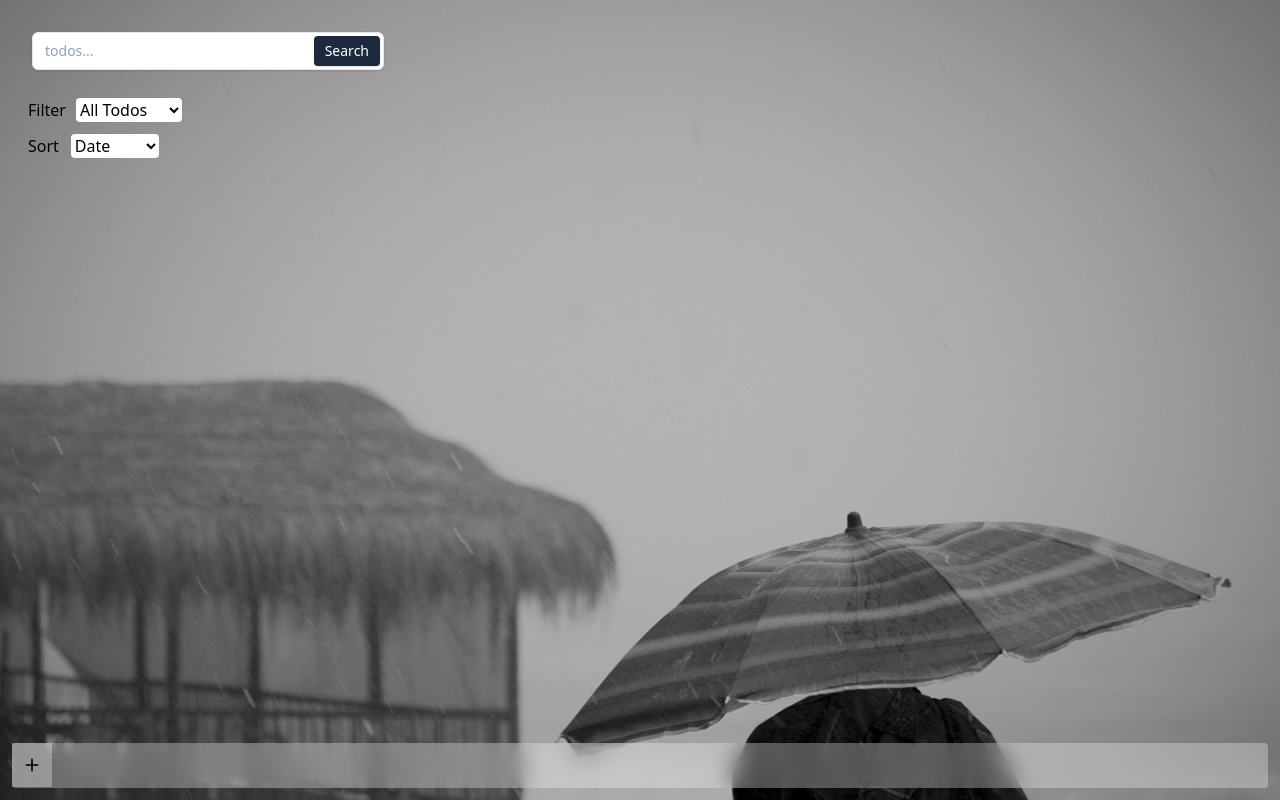
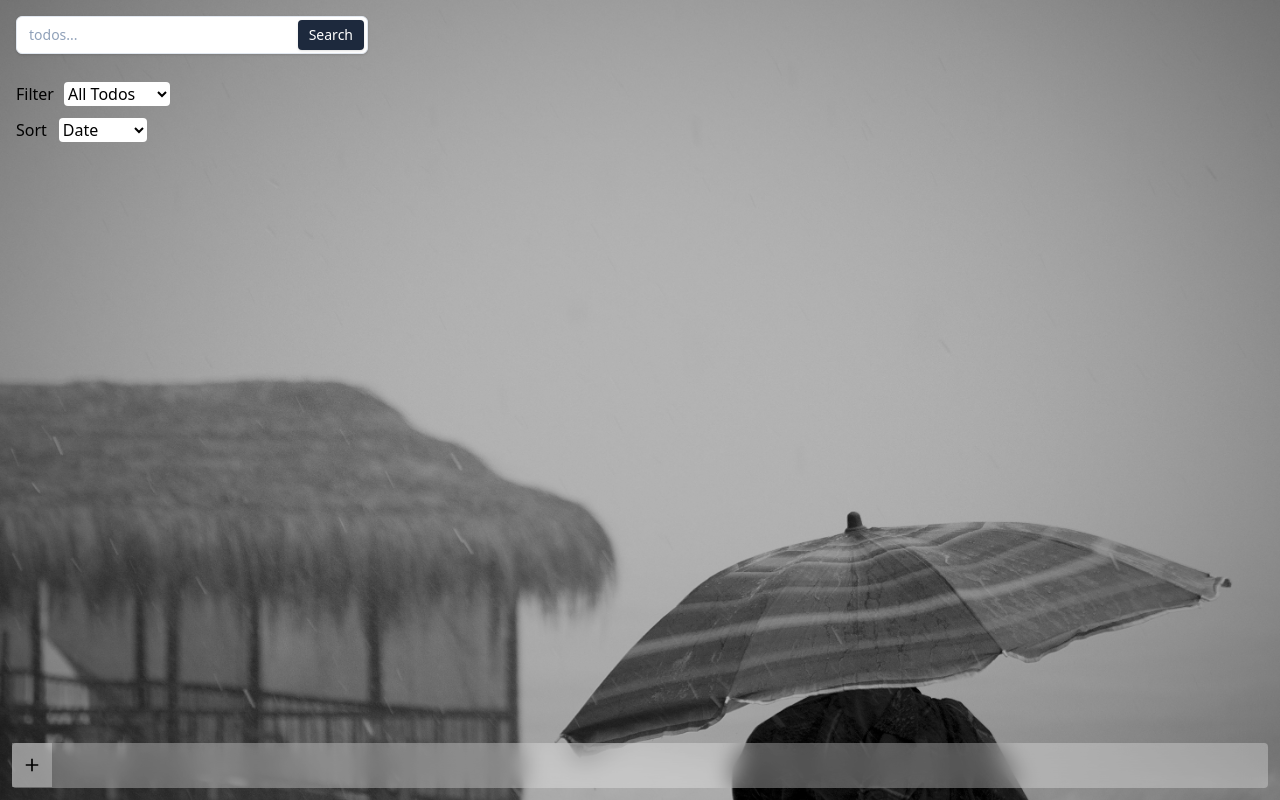
Before and after one commit to alimuhammadiiii/TodoApp, a React (Vite) app: page / in a window 1280 px wide. Built offline with nearby package versions, Linux system fonts and the light colour scheme.

Commit message:
fix padding part 2

```diff
--- a/src/components/Todos.tsx
+++ b/src/components/Todos.tsx
@@ -41,7 +41,7 @@ export default function Todos() {
     <>
       <TodoFilter defaultValue={filter} onChangeValue={setFilter} />
       <FilterBySort defaultValue={sortType} onchangeSort={setSortType} />
-      <ul className="grow overflow-y-auto flex flex-col gap-2 p-3 mb-14">
+      <ul className="grow overflow-y-auto flex flex-col gap-2 p-4 mb-14">
         {visibleTodos.map((todo: Todo) => {
           return <TodoItem key={todo.id} todo={todo} />;
         })}
@@ -115,7 +115,7 @@ function TodoFilter({
   onChangeValue: (value: "default" | "complete" | "inProgress") => void;
 }) {
   return (
-    <div className="flex gap-2.5 px-3">
+    <div className="flex gap-2.5 px-4">
       <p>Filter</p>
       <select
         className="bg-white rounded"
@@ -138,7 +138,7 @@ function FilterBySort({
   onchangeSort: (value: "alphabet" | "date" | "none") => void;
 }) {
   return (
-    <div className="flex gap-3 px-3">
+    <div className="flex gap-3 px-4">
       <label>Sort</label>
       <select
         className="bg-white rounded"
--- a/src/routes/__root.tsx
+++ b/src/routes/__root.tsx
@@ -13,7 +13,7 @@ export const Route = createRootRoute({
 function Root() {
   return (
     <>
-      <div className="bg-[url(assets/cover1.jpg)] bg-cover flex flex-col p-4 gap-4 grow h-full">
+      <div className="bg-[url(assets/cover1.jpg)] bg-cover flex flex-col gap-4 grow h-full">
         {" "}
         <Outlet />
       </div>
```
